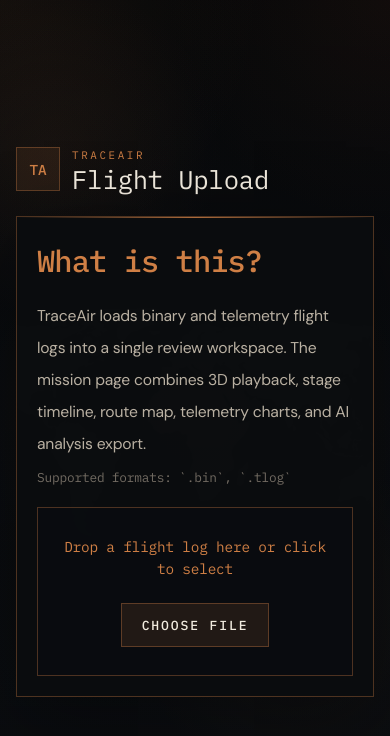
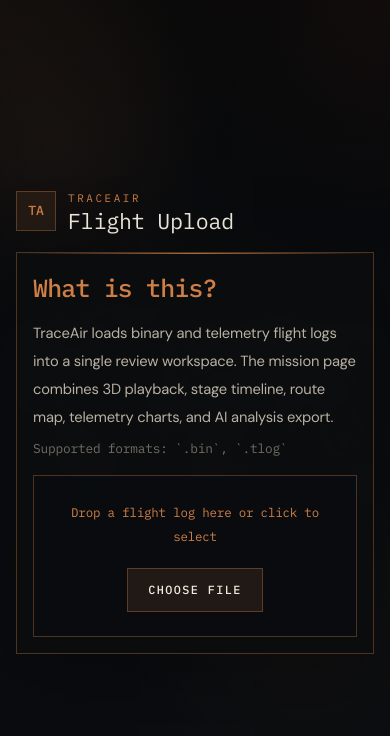
Before and after one commit to dementii-priadko/TraceAir, a React (Vite) app in the folder Frontend/uav-dashboard/: page / in a window 390 px wide. Shown: the top 736 px of the page. Built offline with nearby package versions, Linux system fonts and the light colour scheme; no server answers.

Commit message:
mobile responsiveness

```diff
--- a/Frontend/uav-dashboard/src/components/charts/AltitudeChart.tsx
+++ b/Frontend/uav-dashboard/src/components/charts/AltitudeChart.tsx
@@ -23,7 +23,7 @@
       description="Altitude above mean sea level sampled from the GPS track."
       className={className}
     >
-      <div className="h-72">
+      <div className="h-64 sm:h-72">
         <ResponsiveContainer width="100%" height="100%">
           <AreaChart data={data}>
             <defs>
--- a/Frontend/uav-dashboard/src/components/charts/SpeedChart.tsx
+++ b/Frontend/uav-dashboard/src/components/charts/SpeedChart.tsx
@@ -21,7 +21,7 @@
       title="Velocity"
       description="Horizontal and vertical speed trends derived from GPS telemetry."
     >
-      <div className="h-72">
+      <div className="h-64 sm:h-72">
         <ResponsiveContainer width="100%" height="100%">
           <LineChart data={data}>
             <CartesianGrid stroke="rgba(246,232,205,0.08)" strokeDasharray="3 6" vertical={false} />
--- a/Frontend/uav-dashboard/src/components/common/WorldMapCard.tsx
+++ b/Frontend/uav-dashboard/src/components/common/WorldMapCard.tsx
@@ -104,7 +104,7 @@
           center={[startPoint.lat, startPoint.lng]}
           zoom={4}
           scrollWheelZoom
-          className="h-full min-h-72 w-full"
+          className="h-full min-h-64 w-full sm:min-h-72"
         >
           <TileLayer
             attribution={activeLayer.attribution}
--- a/Frontend/uav-dashboard/src/components/layout/SectionCard.tsx
+++ b/Frontend/uav-dashboard/src/components/layout/SectionCard.tsx
@@ -20,12 +20,12 @@
     <section
       className={`overflow-hidden border border-[var(--color-border)] bg-[var(--panel-gradient)] shadow-[var(--panel-shadow)] backdrop-blur-sm ${className}`.trim()}
     >
-      <header className="flex flex-wrap items-start justify-between gap-4 border-b border-[var(--color-border-subtle)] px-5 py-4 sm:px-6">
+      <header className="flex flex-wrap items-start justify-between gap-4 border-b border-[var(--color-border-subtle)] px-4 py-4 sm:px-6">
         <div className="space-y-1">
           <p className="inline-block border border-[var(--color-border-subtle)] px-2 py-1 font-mono text-[0.62rem] uppercase tracking-[0.24em] text-[var(--color-accent)]">
             Flight Section
           </p>
-          <h2 className="font-[var(--font-display)] text-[1rem] font-semibold tracking-[-0.03em] text-[var(--color-text-primary)]">
+          <h2 className="font-[var(--font-display)] text-[0.95rem] font-semibold tracking-[-0.03em] text-[var(--color-text-primary)] sm:text-[1rem]">
             {title}
           </h2>
           {description ? (
@@ -34,7 +34,7 @@
         </div>
         {actions}
       </header>
-      <div className={`px-5 py-5 sm:px-6 sm:py-6 ${contentClassName}`.trim()}>{children}</div>
+      <div className={`px-4 py-4 sm:px-6 sm:py-6 ${contentClassName}`.trim()}>{children}</div>
     </section>
   )
 }
--- a/Frontend/uav-dashboard/src/components/summary/MetricCard.tsx
+++ b/Frontend/uav-dashboard/src/components/summary/MetricCard.tsx
@@ -11,7 +11,7 @@
       <p className="pl-3 font-mono text-[0.62rem] font-medium uppercase tracking-[0.22em] text-[var(--color-text-muted)]">
         {metric.label}
       </p>
-      <p className="mt-3 pl-3 font-[var(--font-display)] text-[1.7rem] font-semibold tracking-[-0.05em] text-[var(--color-text-primary)]">
+      <p className="mt-3 pl-3 font-[var(--font-display)] text-[1.45rem] font-semibold tracking-[-0.05em] text-[var(--color-text-primary)] sm:text-[1.7rem]">
         {metric.value}
       </p>
       <p className="mt-2 max-w-[18rem] pl-3 text-[0.78rem] leading-relaxed text-[var(--color-text-secondary)]">
--- a/Frontend/uav-dashboard/src/components/viewer/Viewer.tsx
+++ b/Frontend/uav-dashboard/src/components/viewer/Viewer.tsx
@@ -619,9 +619,9 @@
           </button>
         </div>
 
-        <div ref={containerRef} className="h-[34rem] overflow-hidden rounded border border-[#2a241d] bg-[#070b14]" />
+        <div ref={containerRef} className="h-[22rem] overflow-hidden rounded border border-[#2a241d] bg-[#070b14] sm:h-[28rem] xl:h-[34rem]" />
 
-        <div className="grid gap-3 border border-[#2a241d] bg-[#0b0c0e] p-4 lg:grid-cols-[minmax(0,1fr)_36rem] lg:items-end">
+        <div className="grid gap-3 border border-[#2a241d] bg-[#0b0c0e] p-3 sm:p-4 lg:grid-cols-[minmax(0,1fr)_36rem] lg:items-end">
           <div className="space-y-3">
             <div className="flex items-center justify-between gap-3 font-mono text-[10px] uppercase tracking-[0.18em] text-[#586577]">
               <span>Timeline</span>
--- a/Frontend/uav-dashboard/src/pages/LandingPage.tsx
+++ b/Frontend/uav-dashboard/src/pages/LandingPage.tsx
@@ -52,16 +52,16 @@
         <div className="absolute inset-0 bg-[radial-gradient(circle_at_center,rgba(207,127,69,0.08),transparent_46%),linear-gradient(180deg,rgba(10,12,15,0.16),rgba(10,12,15,0.34))]" />
       </div>
 
-      <div className="relative mx-auto flex min-h-screen w-full max-w-[1180px] flex-col justify-center px-4 py-8 sm:px-6 lg:px-8">
-        <div className="mb-6 flex items-center gap-3 sm:mb-8">
-          <div className="flex h-11 w-11 items-center justify-center border border-[rgba(207,127,69,0.35)] bg-[rgba(207,127,69,0.1)] font-mono text-[0.9rem] font-semibold text-[var(--color-accent)]">
+      <div className="relative mx-auto flex min-h-screen w-full max-w-[1180px] flex-col justify-center px-4 py-5 sm:px-6 sm:py-8 lg:px-8">
+        <div className="mb-5 flex items-center gap-3 sm:mb-8">
+          <div className="flex h-10 w-10 items-center justify-center border border-[rgba(207,127,69,0.35)] bg-[rgba(207,127,69,0.1)] font-mono text-[0.82rem] font-semibold text-[var(--color-accent)] sm:h-11 sm:w-11 sm:text-[0.9rem]">
             TA
           </div>
           <div>
             <div className="font-mono text-[0.68rem] uppercase tracking-[0.24em] text-[var(--color-accent)]">
               TraceAir
             </div>
-            <div className="mt-1 font-mono text-[1.6rem] leading-none text-[var(--color-text-primary)] sm:text-[2rem]">
+            <div className="mt-1 font-mono text-[1.35rem] leading-none text-[var(--color-text-primary)] sm:text-[2rem]">
               Flight Upload
             </div>
           </div>
@@ -70,11 +70,11 @@
         <section className="border border-[rgba(207,127,69,0.34)] bg-[rgba(10,12,15,0.92)] shadow-[0_22px_80px_rgba(0,0,0,0.34)]">
           <div className="pointer-events-none h-px bg-[linear-gradient(90deg,transparent,rgba(207,127,69,0.82),transparent)]" />
 
-          <div className="px-5 py-5 sm:px-7 sm:py-6">
-            <h1 className="font-mono text-[1.9rem] font-semibold tracking-[-0.03em] text-[var(--color-accent)] sm:text-[2.5rem]">
+          <div className="px-4 py-4 sm:px-7 sm:py-6">
+            <h1 className="font-mono text-[1.55rem] font-semibold tracking-[-0.03em] text-[var(--color-accent)] sm:text-[2.5rem]">
               What is this?
             </h1>
-            <p className="mt-4 max-w-[900px] text-[0.98rem] leading-8 text-[var(--color-text-secondary)]">
+            <p className="mt-3 max-w-[900px] text-[0.92rem] leading-7 text-[var(--color-text-secondary)] sm:mt-4 sm:text-[0.98rem] sm:leading-8">
               TraceAir loads binary and telemetry flight logs into a single review workspace. The mission page combines 3D playback, stage timeline, route map, telemetry charts, and AI analysis export.
             </p>
             <p className="mt-2 font-mono text-[0.8rem] text-[var(--color-text-muted)]">
@@ -82,7 +82,7 @@
             </p>
           </div>
 
-          <div className="px-5 pb-5 sm:px-7 sm:pb-7">
+          <div className="px-4 pb-4 sm:px-7 sm:pb-7">
             <label className="group block cursor-pointer border border-[rgba(207,127,69,0.34)] bg-[rgba(10,12,15,0.96)] transition hover:border-[rgba(207,127,69,0.52)]">
               <input
                 type="file"
@@ -92,14 +92,14 @@
                 disabled={uploading}
               />
 
-              <div className="px-5 py-7 text-center sm:px-7 sm:py-9">
-                <p className="font-mono text-[0.9rem] text-[var(--color-accent)]">
+              <div className="px-4 py-6 text-center sm:px-7 sm:py-9">
+                <p className="font-mono text-[0.78rem] leading-6 text-[var(--color-accent)] sm:text-[0.9rem]">
                   {uploading
                     ? 'Processing mission log...'
                     : 'Drop a flight log here or click to select'}
                 </p>
 
-                <div className="mt-6 inline-flex h-11 items-center justify-center border border-[rgba(207,127,69,0.35)] bg-[rgba(207,127,69,0.12)] px-5 font-mono text-[0.82rem] font-semibold uppercase tracking-[0.14em] text-[var(--color-text-primary)]">
+                <div className="mt-5 inline-flex h-11 items-center justify-center border border-[rgba(207,127,69,0.35)] bg-[rgba(207,127,69,0.12)] px-5 font-mono text-[0.74rem] font-semibold uppercase tracking-[0.12em] text-[var(--color-text-primary)] sm:mt-6 sm:text-[0.82rem] sm:tracking-[0.14em]">
                   {uploading ? 'Uploading' : 'Choose File'}
                 </div>
               </div>
```
Also changed, not shown: Frontend/uav-dashboard/src/components/events/TimelinePanel.tsx (+4 -4 lines), Frontend/uav-dashboard/src/pages/DashboardPage.tsx (+11 -11 lines).
